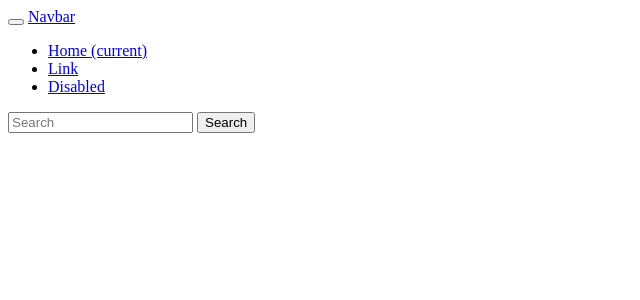
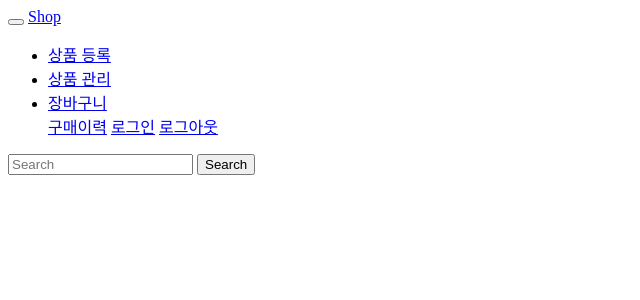
Before and after one commit to jkoogi/reviewBook, a Spring app: page /fragments/header in a window 1280 px wide. Shown: the top 300 px of the page, without its empty margins (0-640 px from the left). Run offline with Thymeleaf, Linux system fonts and the light colour scheme; the template is opened without the code that fills it, so the values that code supplies are empty.

Commit message:
* [함께 해봐요 3-27] 헤더 영역에 Navbar 추가하기  - header.html 파일을 수정 : 2차 수정코드  > src/main/resources/templates/fragments/header.html

```diff
--- a/스프링 부트 쇼핑몰 프로젝트 with JPA/shop/src/main/resources/templates/fragments/header.html
+++ b/스프링 부트 쇼핑몰 프로젝트 with JPA/shop/src/main/resources/templates/fragments/header.html
@@ -2,26 +2,32 @@
 <html xmlns:th="http://www.thymeleaf.org">
 
     <div th:fragment="header">
-        <nav class="navbar navbar-expand-lg navbar-light bg-light">
+        <nav class="navbar navbar-expand-sm bg-primary navbar-dark">
             <button class="navbar-toggler" type="button" data-toggle="collapse" data-target="#navbarTogglerDemo03" aria-controls="navbarTogglerDemo03" aria-expanded="false" aria-label="Toggle navigation">
                 <span class="navbar-toggler-icon"></span>
             </button>
-            <a class="navbar-brand" href="#">Navbar</a>
+            <a class="navbar-brand" href="/">Shop</a>
 
             <div class="collapse navbar-collapse" id="navbarTogglerDemo03">
                 <ul class="navbar-nav mr-auto mt-2 mt-lg-0">
                     <li class="nav-item active">
-                        <a class="nav-link" href="#">Home <span class="sr-only">(current)</span></a>
+                        <a class="nav-link" href="/admin/item/new">상품 등록</a>
                     </li>
                     <li class="nav-item">
-                        <a class="nav-link" href="#">Link</a>
+                        <a class="nav-link" href="/admin/items">상품 관리</a>
                     </li>
                     <li class="nav-item">
-                        <a class="nav-link disabled" href="#">Disabled</a>
+                        <a class="nav-link" href="/cart">장바구니</a>
+                    </li>
+                        <a class="nav-link" href="/orders">구매이력</a>
+                    </li>
+                        <a class="nav-link" href="/members/login">로그인</a>
+                    </li>
+                        <a class="nav-link" href="/members/logout">로그아웃</a>
                     </li>
                 </ul>
-                <form class="form-inline my-2 my-lg-0">
-                    <input class="form-control mr-sm-2" type="search" placeholder="Search" aria-label="Search">
+                <form class="form-inline my-2 my-lg-0" th:action="@{/}" method="get">
+                    <input name="searchQuery" class="form-control mr-sm-2" type="search" placeholder="Search" aria-label="Search">
                     <button class="btn btn-outline-success my-2 my-sm-0" type="submit">Search</button>
                 </form>
             </div>
```
